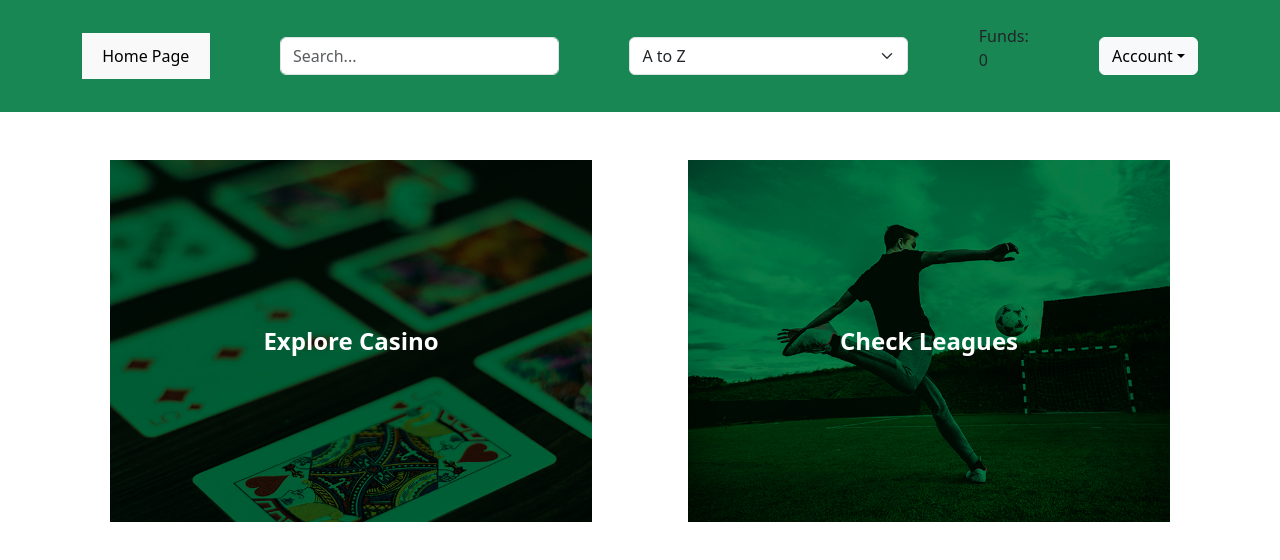
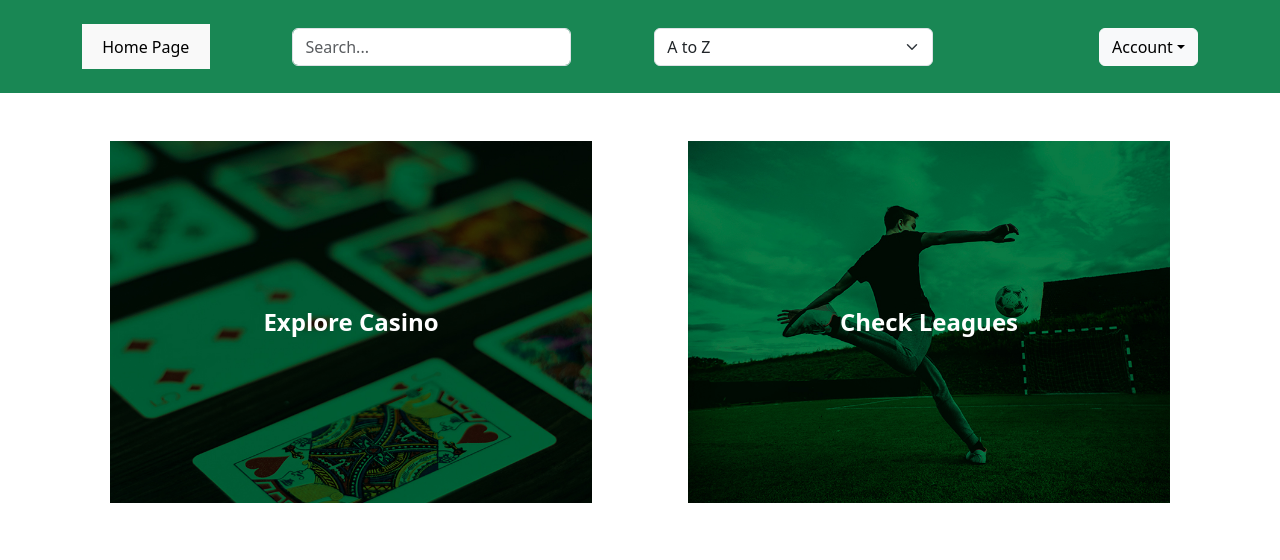
Before and after one commit to szilvassy-bence/mern-betting, a React (Vite) app in the folder frontend/: page / in a window 1280 px wide. Shown: the top 560 px of the page. Built offline with nearby package versions, Linux system fonts and the light colour scheme.

Commit message:
Modified funds label

```diff
--- a/frontend/src/components/Nav/Nav.jsx
+++ b/frontend/src/components/Nav/Nav.jsx
@@ -84,12 +84,14 @@ export default function Nav() {
             </optgroup>
           </select>}
           <div>
-            <label>Funds:</label>
-            {
+          {
               user ? (
-                <p>{funds}</p>
+                <>
+                <h3 className="middle">Funds:</h3>
+                <h3 className="middle">{funds}</h3>
+                </>
               ) : (
-                <p>0</p>
+                null
               )
             }
           </div>
```
